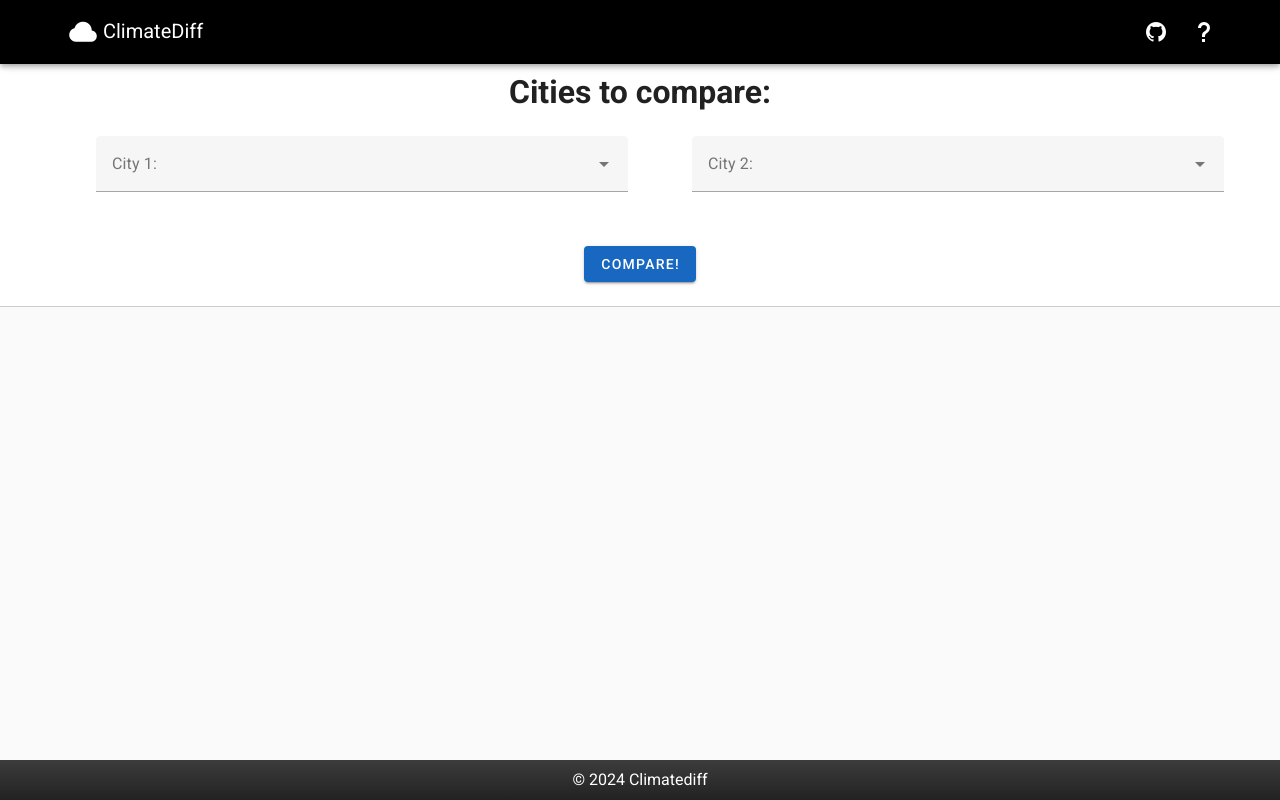
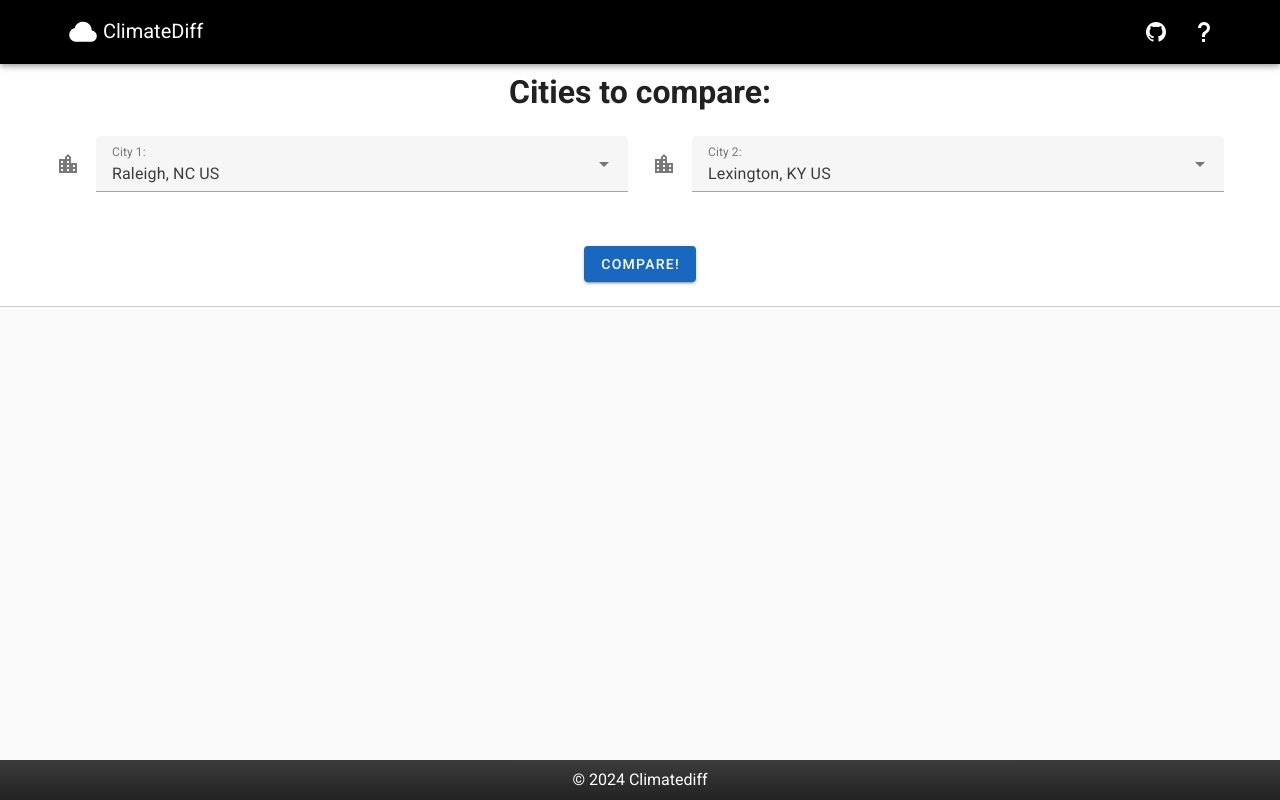
Before and after one commit to bobbylight/climatediff, a Vue app: page /#/compare in a window 1280 px wide. Built offline with nearby package versions, Linux system fonts and the light colour scheme.

Commit message:
Convert main code from options API to composition API

```diff
--- a/src/app/app-footer.vue
+++ b/src/app/app-footer.vue
@@ -9,9 +9,7 @@
     </v-footer>
 </template>
 
-<script>
-export default {
-};
+<script setup>
 </script>
 
 <style scoped>
--- a/src/app/city-form.vue
+++ b/src/app/city-form.vue
@@ -10,9 +10,8 @@
             </v-row>
         </v-container>
 
-        <form
+        <v-form
             id="cityForm"
-            role="form"
             @submit.prevent="onSubmit"
         >
             <v-container>
@@ -27,7 +26,7 @@
                             url="api/locations"
                             filter-param-name="input"
                             :query-params="locationQueryParams"
-                            icon="location_city"
+                            icon="mdi-city"
                             response-label-field="city_name"
                             response-value-field="city_name"
                             label="City 1:"
@@ -45,7 +44,7 @@
                             url="api/locations"
                             filter-param-name="input"
                             :query-params="locationQueryParams"
-                            icon="location_city"
+                            icon="mdi-city"
                             response-label-field="city_name"
                             response-value-field="city_name"
                             label="City 2:"
@@ -68,26 +67,22 @@
                     </v-col>
                 </v-row>
             </v-container>
-        </form>
+        </v-form>
     </div>
 </template>
 
-<script lang="ts">
+<script setup lang="ts">
+import { ref } from 'vue';
 import Typeahead from './typeahead.vue';
 
-export default {
-    components: {
-        Typeahead,
-    },
-
-    props: {
+const props = defineProps({
     initialCity1: {
         type: String,
-            required: true,
+        default: '',
     },
     initialCity2: {
         type: String,
-            required: true,
+        default: '',
     },
     submitCallback: {
         type: Function,
@@ -97,28 +92,24 @@ export default {
         type: Boolean,
         required: true,
     },
-    },
+});
 
-    data() {
-        return {
-            city1: this.initialCity1,
-            city2: this.initialCity2,
-            locationQueryParams: {
+const city1 = ref(props.initialCity1);
+const city2 = ref(props.initialCity2);
+const locationQueryParams = {
     limit: 10,
-            },
-            formHeaderClasses: {
+};
+const formHeaderClasses = ref({
     'form-header': true,
     submitted: false,
-            },
+});
+
+const onSubmit = () => {
+    formHeaderClasses.value = {
+        'form-header': true,
+        submitted: false,
     };
-    },
-
-    methods: {
-        onSubmit() {
-            this.formHeaderClasses.submitted = true;
-            this.submitCallback(this.city1, this.city2);
-        },
-    },
+    props.submitCallback(city1.value, city2.value);
 };
 </script>
 
--- a/src/app/main-page.vue
+++ b/src/app/main-page.vue
@@ -7,7 +7,7 @@
             wrap
             justify="center"
         >
-            <v-col xs12>
+            <v-col cols="12">
                 <CityForm
                     :initial-city1="city1"
                     :initial-city2="city2"
@@ -18,7 +18,7 @@
 
             <v-col
                 v-if="showCharts"
-                xs12
+                cols="12"
                 class="results-title"
             >
                 <h1>{{ resultsTitle }}</h1>
@@ -26,7 +26,7 @@
 
             <v-col
                 v-if="showCharts"
-                xs8
+                cols="8"
                 class="results"
             >
                 <Chart
@@ -55,21 +55,20 @@
     </v-container>
 </template>
 
-<script lang="ts">
-import { PrecipDataPoint, TempDataPoint, Response, UnitConfig } from './climatediff';
+<script setup lang="ts">
+import { Ref, onBeforeMount, ref } from 'vue';
+import { onBeforeRouteUpdate, useRoute, useRouter } from 'vue-router';
+import { PrecipDataPoint, TempDataPoint, Response, UnitConfig, ChartConfig } from './climatediff';
 import Utils from './utils';
 import Chart from './chart/chart.vue';
 import CityForm from './city-form.vue';
 import { RouteLocationNormalized } from 'vue-router';
 import dataSource, { Callback } from './data-source';
 
-const TYPEAHEAD_WAIT_MILLIS: number = 500;
+const route = useRoute();
+const router = useRouter();
 
-export default {
-    components: {
-        Chart,
-        CityForm,
-    },
+const identity: (data: any) => any = (data: any) => data;
 
 /**
  * Called when the route changes.  Update the UI to reflect our new cities.
@@ -78,146 +77,122 @@ export default {
  * @param {RouteLocationNormalized} from The route we're coming from.
  * @param next Callback.
  */
-    // TODO: Why isn't this called?  We're calling Component.registerHooks()...
-    beforeRouteUpdate(to: RouteLocationNormalized, from: RouteLocationNormalized, next: Function) {
-        this.setCitiesFromRoute(to);
+onBeforeRouteUpdate((to: RouteLocationNormalized, _from: RouteLocationNormalized, next: Function) => {
+    setCitiesFromRoute(to);
     next();
-    },
+});
 
-    data() {
-        return {
-            city1: null,//string = null;
-            city2: null,//string = null;
-            loading: false,
-            tempChartConfig: null,//ChartConfig = null;
-            precipChartConfig: null,//ChartConfig = null;
-            showCharts: false,
-            maskTempResults: false,
-            maskPrecipResults: false,
-            resultsTitle: null,//string = null;
-            tempData: null,//Response<TempDataPoint> = null;
-            precipData: null,//Response<PrecipDataPoint> = null;
-            typeaheadWatiMillis: TYPEAHEAD_WAIT_MILLIS,
-        };
-    },
-
-    /**
-     * Called when the component is first created.
-     */
-    created() {
-
-        this.setCitiesFromRoute(this.$route);
-
-        this.tempChartConfig = {
+const city1 = ref(null); //string = null;
+const city2 = ref(null); //string = null;
+const loading = ref(false);
+const tempChartConfig: Ref<ChartConfig> = ref({
     units: [
         { axisSuffix: '\u00b0 F', label: '\u00b0 F', convert: Utils.arrayCtoF },
         { axisSuffix: '\u00b0 C', label: '\u00b0 C', convert: Utils.arrayFtoC },
     ],
-        };
-        const identity: (data: any) => any = (data: any) => {
-            return data;
-        };
-        this.precipChartConfig = {
+});
+const precipChartConfig: Ref<ChartConfig> = ref({
     units: [
         { axisSuffix: '"', label: 'in', convert: identity },
         { axisSuffix: 'cm', label: 'cm', convert: identity },
     ],
-        };
-    },
+});
+const showCharts = ref(false);
+const maskTempResults = ref(false);
+const maskPrecipResults = ref(false);
+const resultsTitle = ref(null); //string = null;
+const tempData = ref(null); //Response<TempDataPoint> = null;
+const precipData = ref(null); //Response<PrecipDataPoint> = null;
 
-    /**
-     * Called when the component is initially displayed.
-     */
-    beforeMount() {
+onBeforeMount(() => {
     // If cities were initially passed in, go ahead and run the comparison.
-        if (this.$route.params.city1 && this.$route.params.city2) {
-            const city1: string = Utils.cityRouteFormToReadableForm(this.$route.params.city1);
-            const city2: string = Utils.cityRouteFormToReadableForm(this.$route.params.city2);
-            this.updateClimateDiff(city1, city2);
+    if (route.params.city1 && route.params.city2) {
+        const city1 = Utils.cityRouteFormToReadableForm(route.params.city1 as string);
+        const city2 = Utils.cityRouteFormToReadableForm(route.params.city2 as string);
+        updateClimateDiff(city1, city2);
     }
-    },
+});
 
-    methods: {
-        setCitiesFromRoute(route: RouteLocationNormalized) {
+const setCitiesFromRoute = (route: RouteLocationNormalized) => {
 
-            const prevCity1: string = this.city1;
-            const prevCity2: string = this.city2;
+    const prevCity1: string = city1.value;
+    const prevCity2: string = city2.value;
 
-            this.city1 = Utils.cityRouteFormToReadableForm(route.params.city1 as string || 'Raleigh, NC US');
-            this.city2 = Utils.cityRouteFormToReadableForm(
+    city1.value = Utils.cityRouteFormToReadableForm(route.params.city1 as string || 'Raleigh, NC US');
+    city2.value = Utils.cityRouteFormToReadableForm(
         route.params.city2 as string || (route.params.city1 ? '' : 'Lexington, KY US'));
 
-            if (!route.params.city1 || this.city1 !== prevCity1 || this.city2 !== prevCity2) {
-                this.showCharts = false;
+    if (!route.params.city1 || city1.value !== prevCity1 || city2.value !== prevCity2) {
+        showCharts.value = false;
     }
-        },
+};
 
-        setUnits(unitConfig: UnitConfig) {
+const setUnits = (unitConfig: UnitConfig) => {
     // NOTE: This assumes exactly 2 unit choices, not > 2
-            this.tempData.city1.data = unitConfig.convert.call(this, this.tempData.city1.data);
-            if (this.tempData.city2) {
-                this.tempData.city2.data = unitConfig.convert.call(this, this.tempData.city2.data);
+    tempData.value.city1.data = unitConfig.convert.call(this, tempData.value.city1.data);
+    if (tempData.value.city2) {
+        tempData.value.city2.data = unitConfig.convert.call(this, tempData.value.city2.data);
     }
-        },
+};
 
-        updateClimateDiff(city1: string, city2: string) {
+const updateClimateDiff = (newCity1: string, newCity2: string) => {
 
-            this.loading = true;
+    loading.value = true;
 
-            this.$router.push({
+    router.push({
         name: 'compare', params: {
-                    city1: Utils.cityReadableFormToRouteForm(city1),
-                    city2: Utils.cityReadableFormToRouteForm(city2),
+            city1: Utils.cityReadableFormToRouteForm(newCity1),
+            city2: Utils.cityReadableFormToRouteForm(newCity2),
         },
     });
 
     // Route params seem to be auto-bound to properties here?  So set our cities last to avoid '_'s in them.
-            this.city1 = city1;
-            this.city2 = city2;
-            this.showCharts = true;
-            this.maskTempResults = true;
-            this.maskPrecipResults = true;
+    city1.value = newCity1;
+    city2.value = newCity2;
+    showCharts.value = true;
+    maskTempResults.value = true;
+    maskPrecipResults.value = true;
 
-            this.resultsTitle = `Comparing ${this.city1} to ${this.city2}:`;
+    resultsTitle.value = `Comparing ${city1.value} to ${city2.value}:`;
 
     // Mimic an empty data set to clear out previous graphs
-            this.tempData = {};
-            this.precipData = {};
+    tempData.value = {};
+    precipData.value = {};
 
     const updatePrecipChart: Function = () => {
 
         const precipSuccess: Callback<PrecipDataPoint> = (responseData: Response<PrecipDataPoint>) => {
             console.log(JSON.stringify(responseData));
             // result.data.data = celsiusToFahrenheit(result.data.data);
-                    this.maskPrecipResults = false;
-                    this.precipData = responseData;
-                    this.loading = false;
+            maskPrecipResults.value = false;
+            precipData.value = responseData;
+            loading.value = false;
         };
         const precipFailure: Function = () => {
             alert('An error occurred fetching precipitation data!');
-                    this.maskPrecipResults = false;
-                    this.loading = false;
+            maskPrecipResults.value = false;
+            loading.value = false;
         };
 
-                dataSource.getPrecipitationData(precipSuccess, precipFailure, this.city1, this.city2);
+        dataSource.getPrecipitationData(precipSuccess, precipFailure, city1.value, city2.value);
     };
 
     const tempSuccess: Callback<TempDataPoint> = (responseData: Response<TempDataPoint>) => {
-                this.maskTempResults = false;
-                this.tempData = responseData;
+        maskTempResults.value = false;
+        tempData.value = responseData;
         updatePrecipChart();
     };
 
     const tempFailure: Function = () => {
         alert('An error occurred fetching temperature data.  Please try again!');
-                this.maskTempResults = false;
+        maskTempResults.value = false;
         updatePrecipChart();
     };
 
-            dataSource.getTemperatureData(tempSuccess, tempFailure, this.city1, this.city2);
-        },
-    },
+    dataSource.getTemperatureData(tempSuccess, tempFailure, city1.value, city2.value);
 };
+
+setCitiesFromRoute(route);
 </script>
 
 <style scoped>
--- a/src/app/typeahead.vue
+++ b/src/app/typeahead.vue
@@ -6,7 +6,7 @@
         <v-autocomplete
             :id="id"
             ref="select"
-            v-model:search-input="search"
+            v-model="curValue"
             :label="label"
             :placeholder="placeholder"
             :loading="loading"
@@ -14,156 +14,117 @@
             required
             :debounce-search="debounceMillis"
             :items="items"
-            :item-text="responseLabelField"
+            :item-title="responseLabelField"
             :item-value="responseValueField"
-            :value="curValue"
             @input="fireUpdateEvent($event)"
         />
     </span>
 </template>
 
-<script lang="ts">
+<script setup lang="ts">
+import { ModelRef, computed, ref } from 'vue';
 import Ajax, { QueryParams } from './ajax';
 
-export default {
-    props: {
-        /**
-         * "value" facilitates v-model support
-         */
-        value: {
-            type: String,
-            default: '',
-        },
-
+const props = defineProps({
     url: {
         type: String,
         required: true,
     },
-
     filterParamName: {
         type: String,
         required: true,
     },
-
     responseLabelField: {
         type: String,
         required: true,
     },
-
     responseValueField: {
         type: String,
         required: true,
     },
-
     queryParams: {
         type: Object, /*QueryParams*/
         required: true,
     },
-
     id: {
         type: String,
         required: true,
     },
-
     icon: {
         type: String,
         required: true,
     },
-
     label: {
         type: String,
         required: true,
     },
-
     placeholder: {
         type: String,
         default: '',
     },
-
     focus: {
         type: Boolean,
         default: false,
     },
-
     debounceMillis: {
         type: Number,
         default: 300,
     },
-
     classes: {
         type: String,
         required: true,
     },
-    },
+});
 
-    emits: ['input'],
+const emit = defineEmits(['input']);
 
-    data() {
-        return {
-            curValue: this.value, // string
-            items: [], // any[]
-            loading: false,
-            search: null, // string
-        };
-    },
+const curValue: ModelRef<string> = defineModel<string>({ required: true });
+const items = ref([]);
+const loading = ref(false);
 
-    computed: {
-        spanId() {
-            return `${this.id}-span`;
-        },
-    },
+const spanId = computed(() => `${props.id}-span`);
 
-    watch: {
-        search: function (newValue: string) {
-            if (newValue) {
-                this.runQuery(newValue);
+if (curValue.value) {
+    const item: any = {};
+    item[props.responseLabelField] = curValue.value;
+    item[props.responseValueField] = curValue.value;
+    items.value.push(item);
 }
-        },
-    },
 
-    created() {
-        if (this.value) {
-            const item: any = {};
-            item[this.responseLabelField] = this.value;
-            item[this.responseValueField] = this.value;
-            this.items.push(item);
-        }
-    },
+// onMounted(() => {
+// // if (this.focus === 'true' || !!this.focus) {
+// //     (this.$refs.select as HTMLElement).focus();
+// // }
+// });
 
-    mounted() {
-    // if (this.focus === 'true' || !!this.focus) {
-    //     (this.$refs.select as HTMLElement).focus();
-    // }
-    },
-
-    methods: {
 /**
  * Fires an "input" event stating our value has changed.  Part of implementing v-model for this component.
  */
-        fireUpdateEvent(newValue: string) {
-            console.log(`New value: ${newValue}`);
-            this.$emit('input', newValue);
-        },
+const fireUpdateEvent = (e: InputEvent) => {
+    const value = (e.target as HTMLInputElement).value;
+    emit('input', value);
+    if (value) {
+        runQuery(value);
+    }
+};
 
-        runQuery(query: string) {
+const runQuery = (query: string) => {
 
-            this.loading = true;
+    loading.value = true;
 
-            const queryParams: QueryParams = JSON.parse(JSON.stringify(this.queryParams));
-            queryParams[this.filterParamName] = query;
+    const queryParams: QueryParams = JSON.parse(JSON.stringify(props.queryParams));
+    queryParams[props.filterParamName] = query;
 
-            Ajax.get(this.url, queryParams, this.ajaxSuccess, this.ajaxFailure);
-        },
+    Ajax.get(props.url, queryParams, ajaxSuccess, ajaxFailure);
+};
 
-        ajaxSuccess(responseData: any[]) {
-            this.items = responseData;
-            this.loading = false;
-        },
+const ajaxSuccess = (responseData: any[]) => {
+    items.value = responseData;
+    loading.value = false;
+};
 
-        ajaxFailure() {
-            this.loading = false;
-        },
-    },
+const ajaxFailure = () => {
+    loading.value = false;
 };
 </script>
 
```
Also changed, not shown: src/app/about.vue (+5 -8 lines), src/app/app.vue (+7 -16 lines), src/app/chart/chart.vue (+1 -8 lines). Lines whose indentation alone changed are shown as unchanged.
